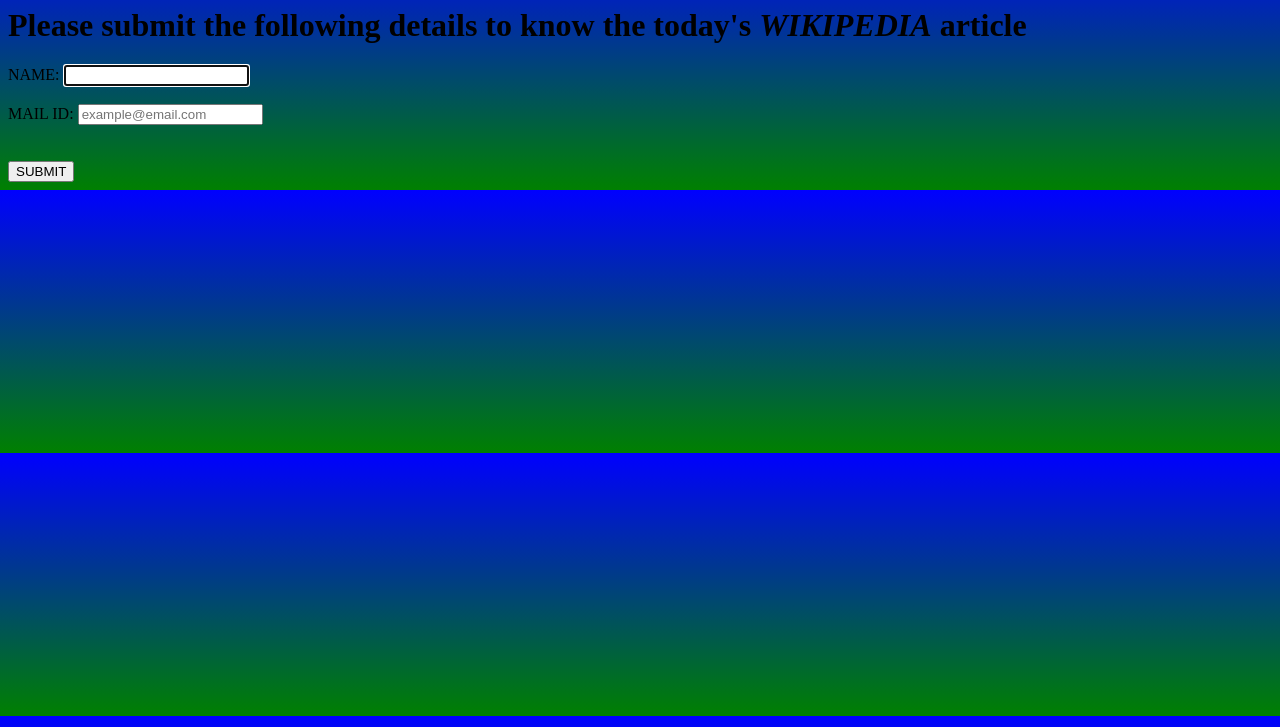
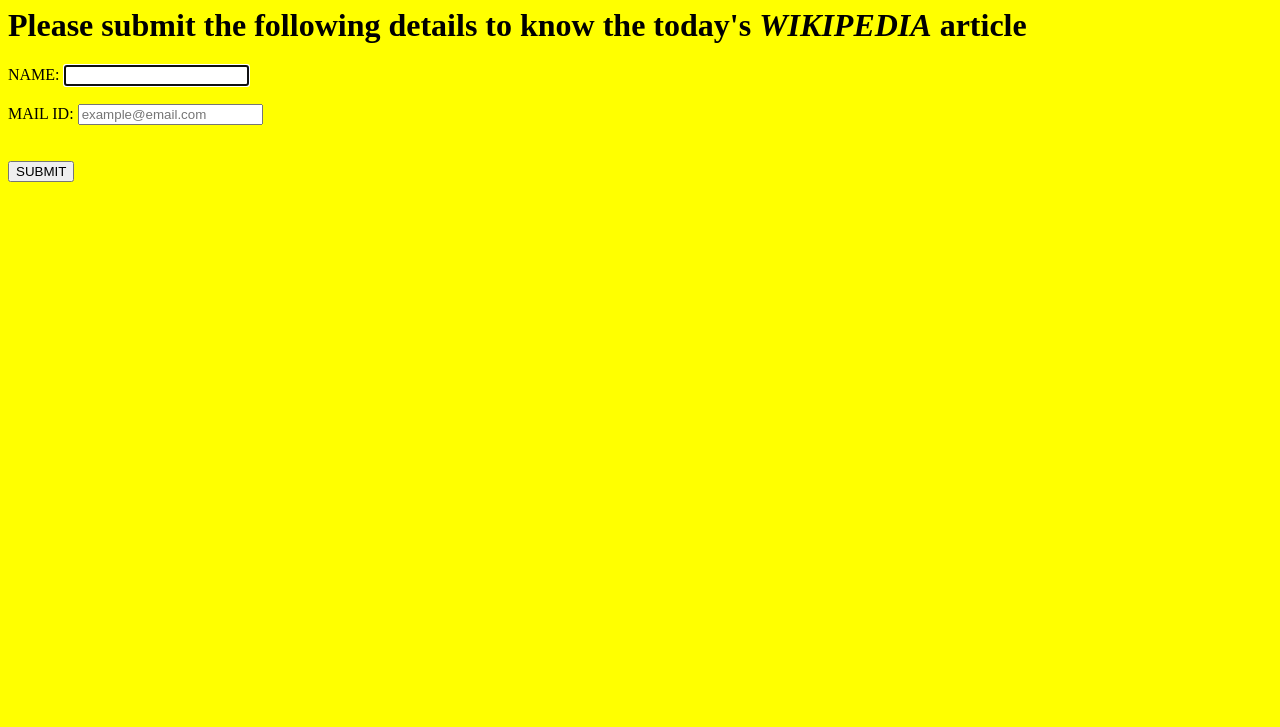
Before and after one commit to Abhishek339143/WikipediaDirect, a plain HTML site: page index.html in a window 1280 px wide. Shown: the part 73-800 px from the top of the page. Drawn offline with Linux system fonts and the light colour scheme.

Commit message:
Update index.html

```diff
--- a/index.html
+++ b/index.html
@@ -4,7 +4,7 @@
         <title>Page Title</title>
         <style>
            body{
-            background:linear-gradient(blue,green);
+            background-color:yellow;
             height:100%;
           }
         </style>
```
